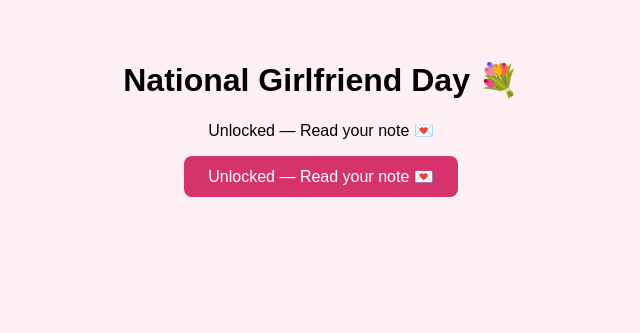
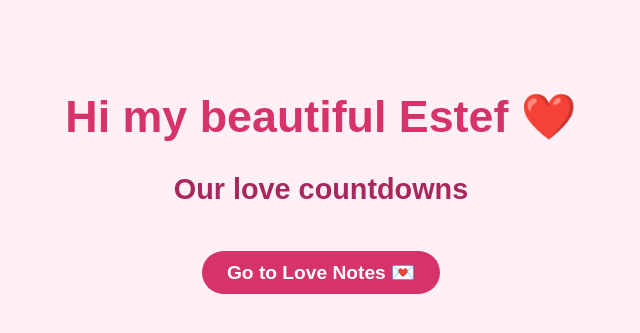
Before and after one commit to michaelg52/Love-Notes-App, a Flask app: template templates/home.html in a window 1280 px wide. Shown: the top 333 px of the page, without its empty margins (319-959 px from the left). Run offline with Flask 3, Linux system fonts and the light colour scheme; the template is opened without the code that fills it, so the values that code supplies are empty.

Commit message:
Update home.html to show countdowns and notes link only

```diff
--- a/templates/home.html
+++ b/templates/home.html
@@ -1,102 +1,70 @@
 <!DOCTYPE html>
 <html lang="en">
 <head>
-    <meta charset="UTF-8">
-    <title>National Girlfriend Day 💐</title>
+    <meta charset="UTF-8" />
+    <title>Home - Our Love</title>
     <style>
         body {
             font-family: Arial, sans-serif;
-            background-color: #fff0f5;
+            background: #fff0f5;
+            color: #333;
+            max-width: 700px;
+            margin: 40px auto;
+            padding: 20px;
             text-align: center;
-            padding: 2em;
         }
-        .locked {
-            font-size: 1.5em;
+        h1 {
             color: #d6336c;
+            font-size: 2.8em;
+            margin-bottom: 10px;
         }
-        #note-text {
-            display: none;
-            margin-top: 1em;
-            padding: 1em;
-            background-color: #fff;
-            border-radius: 10px;
-            border: 2px solid #d6336c;
+        h2 {
+            color: #a8285e;
+            margin-top: 30px;
+            margin-bottom: 20px;
+            font-size: 1.8em;
         }
-        button {
+        ul {
+            list-style: none;
+            padding: 0;
+            font-size: 1.2em;
+            color: #5a0b3d;
+        }
+        li {
+            background: #ffe6f0;
+            margin: 10px 0;
+            padding: 15px;
+            border-radius: 8px;
+            box-shadow: 0 2px 6px rgba(214, 51, 108, 0.2);
+        }
+        a.notes-link {
+            display: inline-block;
+            margin-top: 25px;
+            padding: 10px 25px;
             background-color: #d6336c;
             color: white;
-            border: none;
-            padding: 0.7em 1.5em;
-            font-size: 1em;
-            border-radius: 8px;
-            cursor: pointer;
+            font-weight: bold;
+            border-radius: 30px;
+            text-decoration: none;
+            font-size: 1.2em;
+            transition: background-color 0.3s ease;
         }
-        button:hover {
-            background-color: #bf2a5c;
+        a.notes-link:hover {
+            background-color: #a8285e;
         }
     </style>
 </head>
 <body>
-    <h1>National Girlfriend Day 💐</h1>
+    <h1>Hi my beautiful Estef ❤️</h1>
 
-    {% if locked %}
-        <p class="locked">Locked — Come back on {{ note.unlock_time.strftime('%B %d, %Y at %I:%M %p') }}</p>
-        <p id="countdown"></p>
-    {% else %}
-        {% if password_required %}
-            <form method="POST">
-                <label for="password">Enter the password to unlock:</label><br><br>
-                <input type="password" id="password" name="password">
-                <button type="submit">Submit</button>
-            </form>
-            {% if error %}
-                <p style="color:red;">{{ error }}</p>
-            {% endif %}
-        {% else %}
-            <p class="unlocked">Unlocked — Read your note 💌</p>
-            <button id="toggle-btn" onclick="toggleNote()">Unlocked — Read your note 💌</button>
-            <div id="note-text">
-                <p>{{ note.message }}</p>
-            </div>
-        {% endif %}
-    {% endif %}
+    <h2>Our love countdowns</h2>
+    <ul>
+        {% for event, days in countdowns.items() %}
+            <li>{{ event }} — {{ days }} days away</li>
+        {% endfor %}
+    </ul>
 
-    <script>
-        function toggleNote() {
-            const noteText = document.getElementById("note-text");
-            if (noteText.style.display === "none" || noteText.style.display === "") {
-                noteText.style.display = "block";
-            } else {
-                noteText.style.display = "none";
-            }
-        }
-
-        {% if locked %}
-        // Countdown timer logic
-        const unlockDate = new Date("{{ note.unlock_time.isoformat() }}");
-        const countdownElement = document.getElementById("countdown");
-
-        function updateCountdown() {
-            const now = new Date();
-            const diff = unlockDate - now;
-
-            if (diff <= 0) {
-                countdownElement.innerHTML = "Unlocked!";
-                return;
-            }
-
-            const days = Math.floor(diff / (1000 * 60 * 60 * 24));
-            const hours = Math.floor((diff / (1000 * 60 * 60)) % 24);
-            const minutes = Math.floor((diff / 1000 / 60) % 60);
-            const seconds = Math.floor((diff / 1000) % 60);
-
-            countdownElement.innerHTML = `Time left: ${days}d ${hours}h ${minutes}m ${seconds}s`;
-
-            setTimeout(updateCountdown, 1000);
-        }
-
-        updateCountdown();
-        {% endif %}
-    </script>
+    <!-- Link to Notes page -->
+    <a href="/notes" class="notes-link">Go to Love Notes 💌</a>
 </body>
 </html>
```
